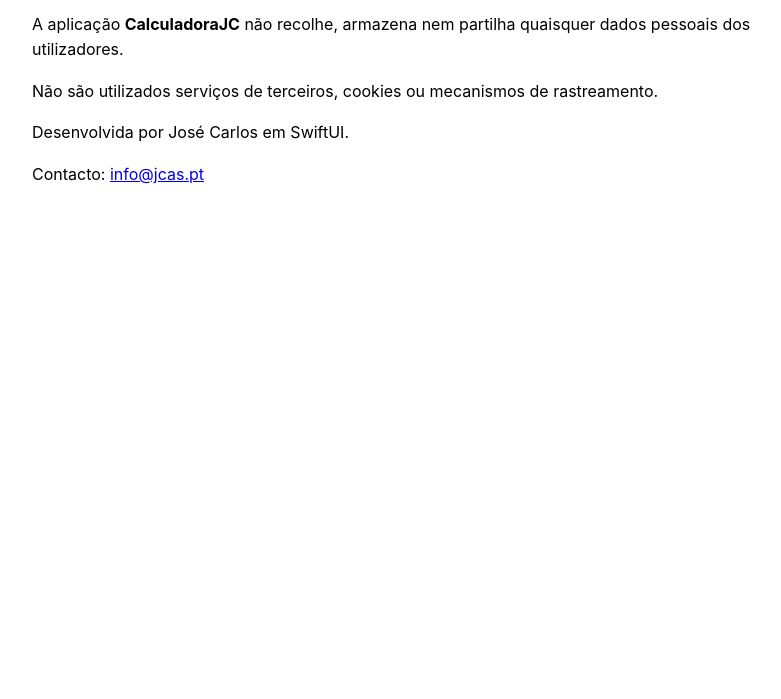
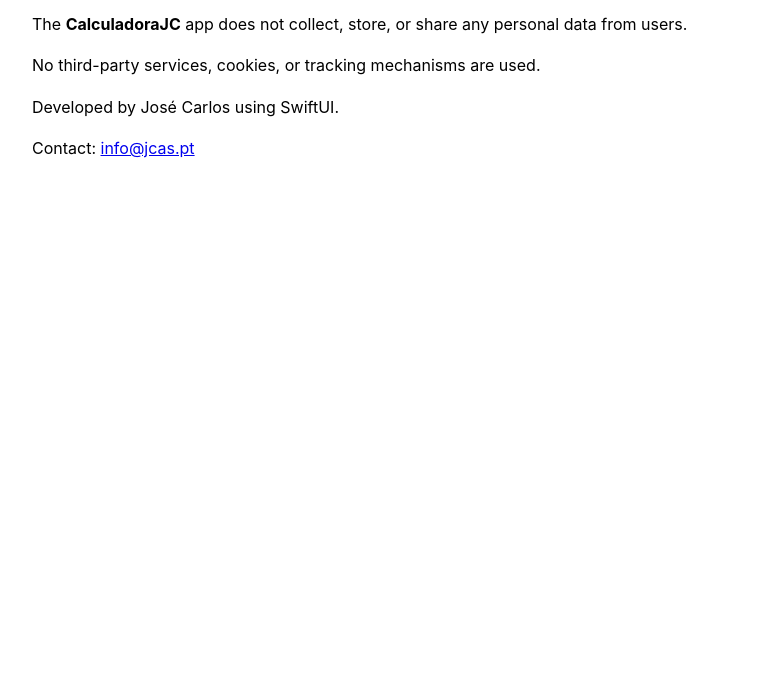
Before and after one commit to JCASMIC/jcas-privacy, a plain HTML site: page index.html in a window 1280 px wide. Shown: the part 101-800 px from the top of the page, without its empty margins (8-789 px from the left). Drawn offline with Linux system fonts and the light colour scheme.

Commit message:
Update index.html

```diff
--- a/index.html
+++ b/index.html
@@ -8,12 +8,32 @@
     body { font-family: -apple-system, Helvetica, Arial, sans-serif; margin: 40px; line-height: 1.6; max-width: 800px; }
     h1 { color: #0066cc; }
   </style>
+  <script>
+    document.addEventListener("DOMContentLoaded", function() {
+      const lang = navigator.language || navigator.userLanguage;
+      const en = lang.startsWith("en");
+      document.getElementById("pt").style.display = en ? "none" : "block";
+      document.getElementById("en").style.display = en ? "block" : "none";
+    });
+  </script>
 </head>
 <body>
-  <h1>Política de Privacidade - CalculadoraJC</h1>
-  <p>A aplicação <strong>CalculadoraJC</strong> não recolhe, armazena nem partilha quaisquer dados pessoais dos utilizadores.</p>
-  <p>Não são utilizados serviços de terceiros, cookies ou mecanismos de rastreamento.</p>
-  <p>Desenvolvida por José Carlos em SwiftUI.</p>
-  <p>Contacto: <a href="mailto:info@jcas.pt">info@jcas.pt</a></p>
+  <!-- 🇵🇹 Versão Portuguesa -->
+  <div id="pt">
+    <h1>Política de Privacidade - CalculadoraJC</h1>
+    <p>A aplicação <strong>CalculadoraJC</strong> não recolhe, armazena nem partilha quaisquer dados pessoais dos utilizadores.</p>
+    <p>Não são utilizados serviços de terceiros, cookies ou mecanismos de rastreamento.</p>
+    <p>Desenvolvida por José Carlos em SwiftUI.</p>
+    <p>Contacto: <a href="mailto:info@jcas.pt">info@jcas.pt</a></p>
+  </div>
+
+  <!-- 🇬🇧 English Version -->
+  <div id="en" style="display:none">
+    <h1>Privacy Policy - CalculadoraJC</h1>
+    <p>The <strong>CalculadoraJC</strong> app does not collect, store, or share any personal data from users.</p>
+    <p>No third-party services, cookies, or tracking mechanisms are used.</p>
+    <p>Developed by José Carlos using SwiftUI.</p>
+    <p>Contact: <a href="mailto:info@jcas.pt">info@jcas.pt</a></p>
+  </div>
 </body>
 </html>
```
